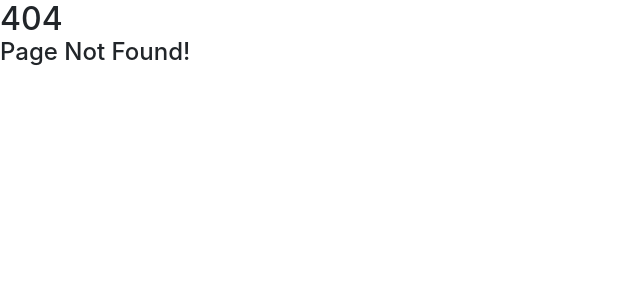
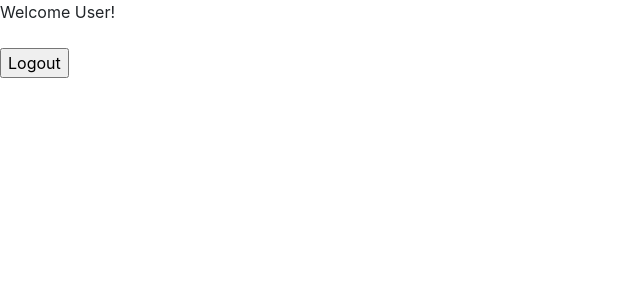
Before and after one commit to Hasmere/netzwelt-react, a React (Create React App) app in the folder netzwelt/: page / in a window 1280 px wide. Before the commit this address had no page. Shown: the top 300 px of the page, without its empty margins (0-640 px from the left). Built offline with nearby package versions, Linux system fonts and the light colour scheme; the HTML template or start-up script is replaced by a standard one.

Commit message:
Move Territories page to index

```diff
--- a/netzwelt/src/App.js
+++ b/netzwelt/src/App.js
@@ -1,5 +1,5 @@
 import React from 'react';
-import { BrowserRouter, Routes, Route, NavLink } from 'react-router-dom';
+import { BrowserRouter, Routes, Route } from 'react-router-dom';
 
 import Login from './components/login';
 import Territories from './components/territories';
@@ -11,7 +11,7 @@ function App() {
       <Routes>
         <Route path="*" element={<NotFound />} />
         <Route path="/login" element={<Login />} />
-        <Route index path="/territories" element={<Territories />} />
+        <Route index path="/" element={<Territories />} />
       </Routes>
     </BrowserRouter>
   );
```
